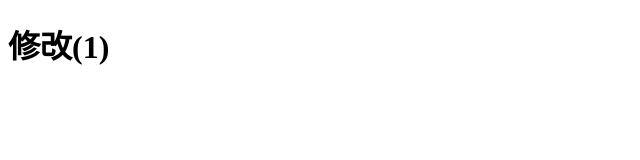
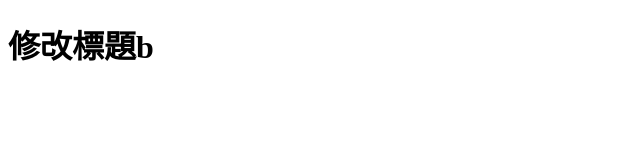
Before and after one commit to hsuhsusophie/test1007, a plain HTML site: page index.html in a window 1280 px wide. Shown: the whole page, without its empty margins (0-640 px from the left). Drawn offline with Linux system fonts and the light colour scheme.

Commit message:
更改標題b

```diff
--- a/index.html
+++ b/index.html
@@ -6,7 +6,7 @@
     <title>再次修改title</title>
 </head>
 <body>
-    <h1>修改(1)</h1>
+    <h1>修改標題b</h1>
 
 </body>
 </html>
```
